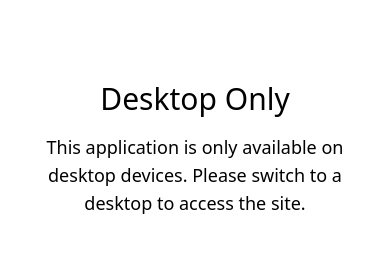
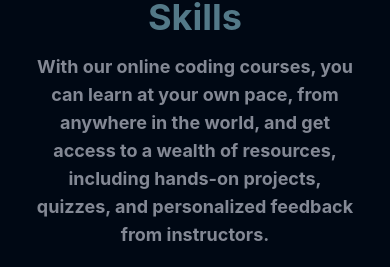
Before and after one commit to AfrozSheikh/STUDYNOTION, a React (Create React App) app: page / in a window 390 px wide. Shown: the part 273-540 px from the top of the page. Built offline with nearby package versions, Linux system fonts and the light colour scheme; no server answers.

Commit message:
Update App.js

```diff
--- a/src/App.js
+++ b/src/App.js
@@ -34,30 +34,30 @@ function App() {
 
 
   const { user } = useSelector((state) => state.profile)
-   const [isMobile, setIsMobile] = useState(false);
-  useEffect(() => {
-    const handleResize = () => {
-      setIsMobile(window.innerWidth <= 768); // Adjust the width as needed
-    };
+  //  const [isMobile, setIsMobile] = useState(false);
+  // useEffect(() => {
+  //   const handleResize = () => {
+  //     setIsMobile(window.innerWidth <= 768); // Adjust the width as needed
+  //   };
 
-    handleResize(); // Set initial value
-    window.addEventListener('resize', handleResize);
+  //   handleResize(); // Set initial value
+  //   window.addEventListener('resize', handleResize);
 
-    return () => {
-      window.removeEventListener('resize', handleResize);
-    };
-  }, []);
+  //   return () => {
+  //     window.removeEventListener('resize', handleResize);
+  //   };
+  // }, []);
 
-  if (isMobile) {
-    return (
-      <div className="flex justify-center items-center h-screen text-center p-6 bg-gray-100">
-        <div>
-          <h1 className="text-3xl mb-4">Desktop Only</h1>
-          <p className="text-lg">This application is only available on desktop devices. Please switch to a desktop to access the site.</p>
-        </div>
-      </div>
-    );
-  }
+  // if (isMobile) {
+  //   return (
+  //     <div className="flex justify-center items-center h-screen text-center p-6 bg-gray-100">
+  //       <div>
+  //         <h1 className="text-3xl mb-4">Desktop Only</h1>
+  //         <p className="text-lg">This application is only available on desktop devices. Please switch to a desktop to access the site.</p>
+  //       </div>
+  //     </div>
+  //   );
+  // }
 
   return (
    <div className="w-screen min-h-screen bg-richblack-900 flex flex-col font-inter">
```
